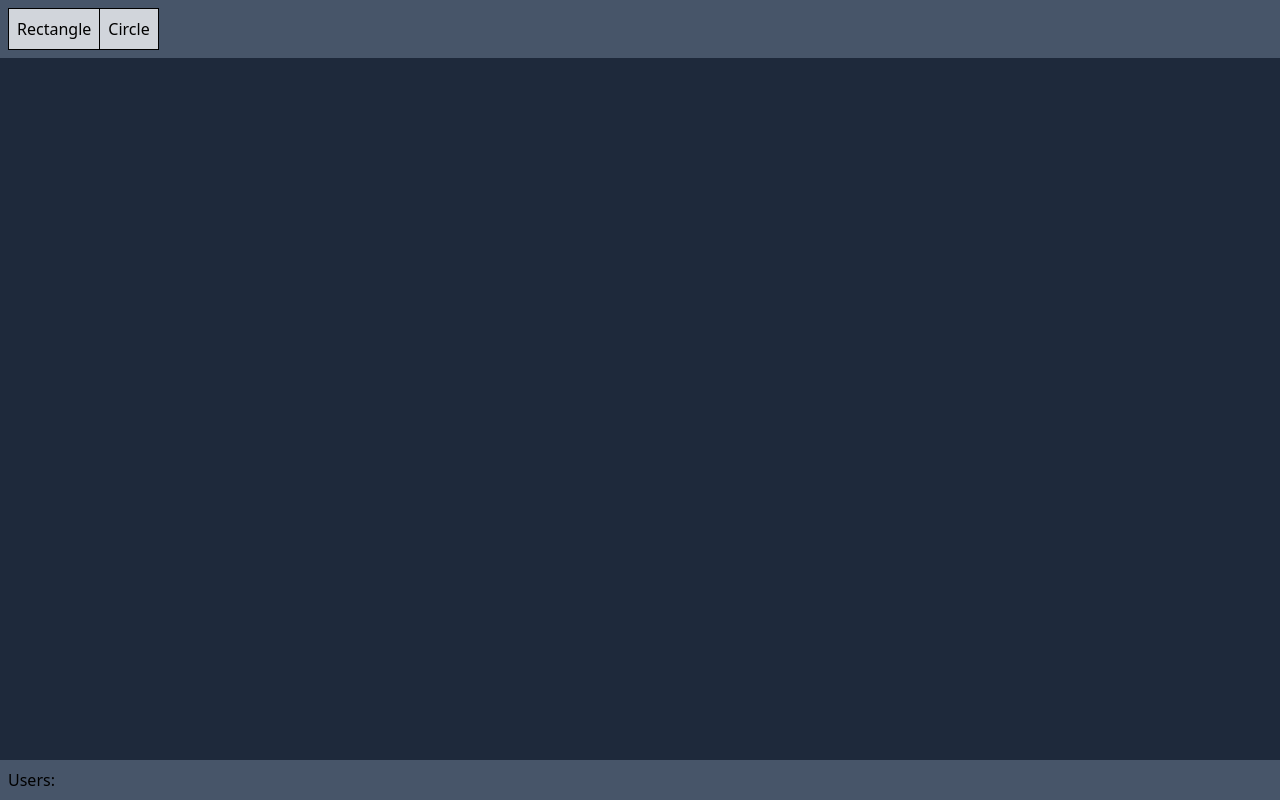
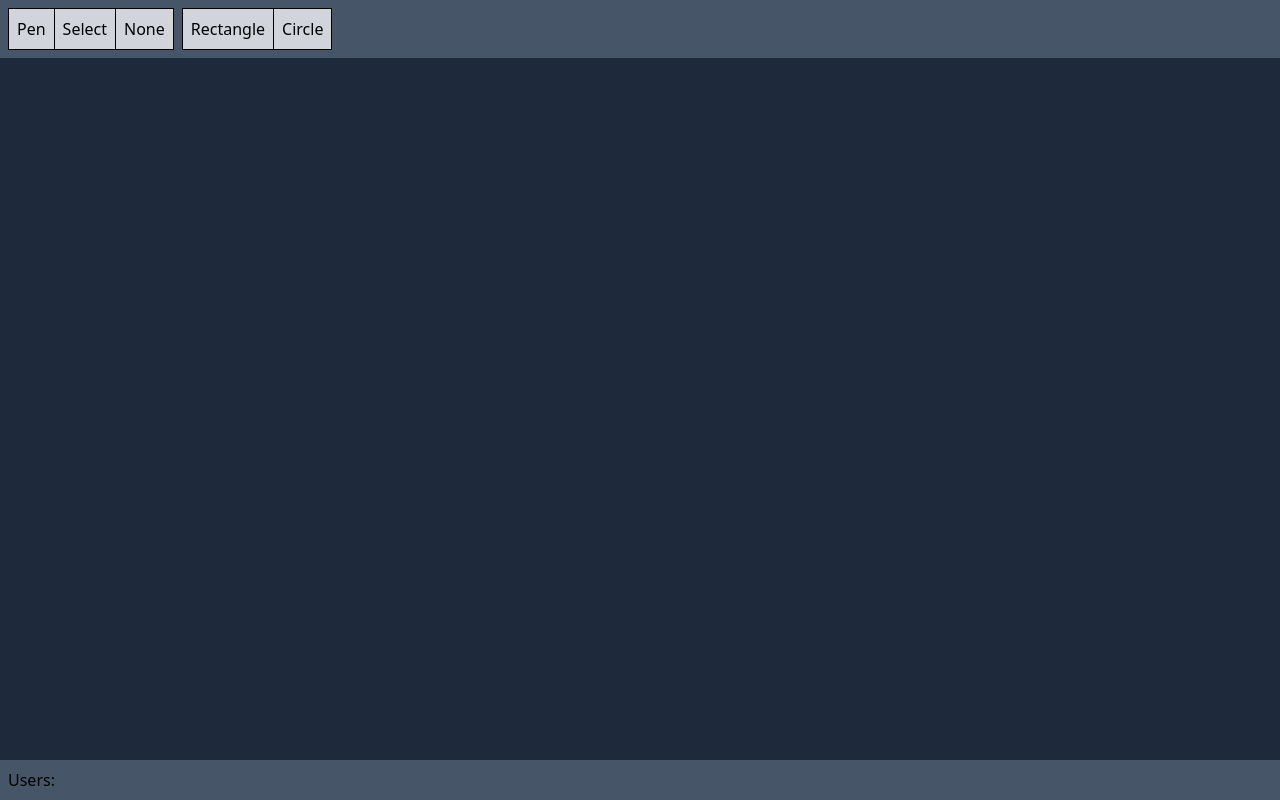
Before and after one commit to matthewkirby/Collaborative-Whiteboard, a React (Vite) app: page / in a window 1280 px wide. Built offline with nearby package versions, Linux system fonts and the light colour scheme.

Commit message:
Added pointer modes

```diff
--- a/src/components/Toolbar/Toolbar.tsx
+++ b/src/components/Toolbar/Toolbar.tsx
@@ -1,8 +1,25 @@
-import { nanoid } from "nanoid"
-import { useBoardStore } from "../../store/boardStore"
+import { nanoid } from "nanoid";
+import { useBoardStore } from "../../store/boardStore";
+
+interface ButtonProps {
+  name: string;
+  onClick: () => void;
+}
+
+const Button = ({ name, onClick }: ButtonProps) => {
+  return (
+    <button
+      className="p-2 first:border-l border-r border-y border-black bg-gray-300 hover:bg-gray-400 active:bg-blue-400"
+      onClick={() => onClick()}
+    >
+      {name}
+    </button>
+  );
+};
 
 export const Toolbar = () => {
-  const addShape = useBoardStore((s) => s.addShape)
+  const addShape = useBoardStore((s) => s.addShape);
+  const setPointerMode = useBoardStore((s) => s.setPointerMode);
 
   const addRectangle = () => {
     addShape({
@@ -12,8 +29,8 @@ export const Toolbar = () => {
       y: 100,
       width: 120,
       height: 80,
-    })
-  }
+    });
+  };
 
   const addCircle = () => {
     addShape({
@@ -22,26 +39,20 @@ export const Toolbar = () => {
       x: 50,
       y: 50,
       radius: 30,
-    })
-  }
+    });
+  };
 
   return (
-    <div className="bg-slate-600 p-2">
-      <Button name="Rectangle" onClick={addRectangle} />
-      <Button name="Circle" onClick={addCircle} />
+    <div className="flex bg-slate-600 p-2 gap-2">
+      <span>
+        <Button name="Pen" onClick={() => setPointerMode("pen")} />
+        <Button name="Select" onClick={() => setPointerMode("select")} />
+        <Button name="None" onClick={() => setPointerMode("none")} />
+      </span>
+      <span>
+        <Button name="Rectangle" onClick={addRectangle} />
+        <Button name="Circle" onClick={addCircle} />
+      </span>
     </div>
   );
 };
-
-interface ButtonProps {
-  name: string;
-  onClick: () => void;
-}
-
-const Button = ({ name, onClick }: ButtonProps) => {
-  return (
-    <button className="p-2 first:border-l border-r border-y border-black bg-gray-300 hover:bg-gray-400 active:bg-blue-400" onClick={() => onClick()}>
-      {name}
-    </button>
-  );
-};
--- a/src/store/boardStore.ts
+++ b/src/store/boardStore.ts
@@ -6,10 +6,15 @@ interface Coords {
   y: number;
 }
 
+export type PointerModes = "pen" | "select" | "none";
+
 interface BoardState {
-  shapes: Shape[];
+  pointerMode: PointerModes;
+  setPointerMode: (p: PointerModes) => void;
+
   selectedId?: string;
 
+  shapes: Shape[];
   addShape: (shape: Shape) => void;
   updateShape: (id: string, updates: Partial<Shape>) => void;
 
@@ -20,16 +25,18 @@ interface BoardState {
 }
 
 export const useBoardStore = create<BoardState>((set) => ({
-  shapes: [],
+  pointerMode: "select",
+  setPointerMode: (p) => {
+    set({ pointerMode: p });
+  },
+
   selectedId: undefined,
 
-  // Add a shape to the boardstate
+  shapes: [],
   addShape: (shape) =>
     set((state) => ({
       shapes: [...state.shapes, shape],
     })),
-
-  // Update one or more properties of a given shape on the board
   updateShape: <T extends Shape["type"]>(
     id: string,
     updates: Partial<Extract<Shape, { type: T }>>,
```
